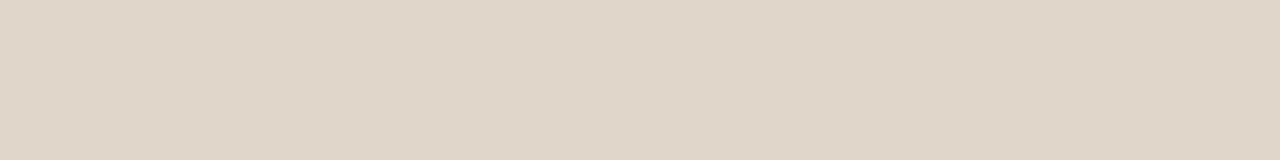
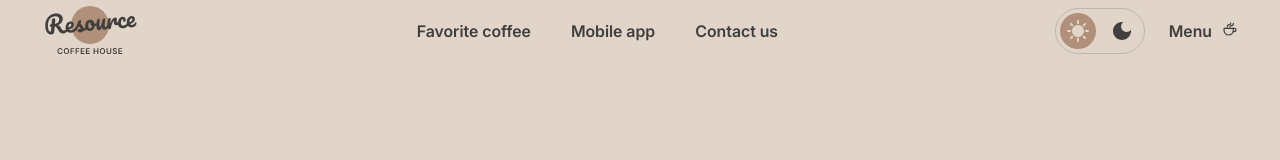
Before and after one commit to SagderovKamalIT/rsschool-landing-page, a website built with Vite: page index.html in a window 1280 px wide. Built offline with nearby package versions, Linux system fonts and the light colour scheme.

Commit message:
feat: add header section to the page

```diff
--- a/index.html
+++ b/index.html
@@ -1,12 +1,71 @@
-<!DOCTYPE html>
+<!doctype html>
 <html lang="en">
+
 <head>
-  <meta charset="UTF-8">
-  <meta name="viewport" content="width=device-width, initial-scale=1.0">
-  <title>Document</title>
-  <link rel="stylesheet" href="./scss/main.scss">
+  <meta charset="UTF-8" />
+  <meta name="viewport" content="width=device-width, initial-scale=1.0" />
+  <title>Coffee House</title>
+  <link rel="stylesheet" href="./scss/main.scss" />
 </head>
+
 <body>
+  <div class="container">
+    <header class="header">
+      <div class="wrap">
+        <div class="header__container">
+          <div class="header__logo-container" >
 
+            <a class="header__logo"
+              href="https://www.figma.com/design/yuc5s9NCc4jENkk5LdFfvX/Coffee-House-2026Q3?node-id=0-1&t=8rul1DTtoDgR8Rzj-1"
+              target="_blank" rel="noopener noreferrer">
+              <img class="header__logo-img" src="./assets/isons/header-section/logo.svg" alt="coffee house" />
+            </a>
+          </div>
+
+          <div class="header__nav-container" >
+
+            <nav class="header__nav">
+              <a src="#" class="header__nav-item"> Favorite coffee </a>
+
+              <a src="#" class="header__nav-item"> Mobile app </a>
+
+              <a src="#" class="header__nav-item"> Contact us </a>
+            </nav>
+          </div>
+
+
+          <div class="header__buttons-container" >
+
+            <button class="header__button">
+
+              <span  class=" header__togle-icon" >
+
+                <img src="./assets/isons/header-section/header-buttons/light-theme.svg"
+                  class="header__togle-light"/>
+              </span>
+
+              <span  class="header__togle-icon" >
+
+                <img src="./assets/isons/header-section/header-buttons/dark-theme.svg"
+                  class="header__togle-dark" />
+              </span>
+
+            </button>
+
+            <a class="header__button-menu" >
+                Menu
+                <img  src="./assets/isons/header-section/header-buttons/menu__coffee-cup.svg" alt="coffee_cup-icon"/>
+
+            </a>
+
+          </div>
+
+
+        </div>
+      </div>
+  </div>
+  </header>
+  </div>
 </body>
+
 </html>
--- /dev/null
+++ b/scss/blocks/header.scss
@@ -0,0 +1,90 @@
+.header {
+  padding: 1.25rem, 0, 0.313rem, 0;
+
+  &__container {
+    display: flex;
+    flex-direction: row;
+    align-items: center;
+    justify-content: flex-start;
+  }
+
+  &__logo-container {
+    display: flex;
+    justify-content: flex-start;
+  }
+
+  &__nav-container {
+      display: flex;
+    justify-content: center;
+    margin: 0 auto;
+  }
+
+  &__logo-img {
+    width: 6.25rem;
+    height: auto;
+  }
+
+  &__nav {
+    display: flex;
+    flex-direction: row;
+    gap: 2.5rem;
+    justify-content: center;
+
+    &-item {
+      font-weight: 600;
+      font-size: 16px;
+      line-height: 150%;
+      color: var(--text-primary);
+    }
+  }
+
+  &__buttons-container {
+    display: flex;
+    flex-direction: row;
+    gap: 1.5rem;
+    justify-content: flex-end;
+  }
+
+  &__button {
+    display: flex;
+    flex-direction: row;
+    gap: 0.5rem;
+    background: none;
+    border: 0.063rem solid var(--border-primary);
+    border-radius: 6.25rem;
+    padding: 0.25rem;
+  }
+
+  &__togle-icon {
+    width: 2.25rem;
+    height: 2.25rem;
+    border-radius: 6.25rem;
+    display: flex;
+    align-items: center;
+    justify-content: center;
+  }
+
+  &__togle-dark {
+    width: 1.125rem;
+    height: 1.125rem;
+  }
+
+  &__button-menu {
+    display: flex;
+    flex-direction: row;
+    gap: 0.5rem;
+    justify-content: center;
+    align-items: center;
+    font-weight: 600;
+    font-size: 1rem;
+    line-height: 150%;
+    color: var(--text-primary);
+
+    img {
+      width: 1.25rem;
+      height: 1.25rem;
+      padding-bottom: 0.25rem;
+
+    }
+  }
+}
--- a/scss/main.scss
+++ b/scss/main.scss
@@ -7,4 +7,4 @@
 @import 'core';
 
 
-// @import 'blocks/header.scss';
+@import 'blocks/header.scss';
```
Also changed, not shown: assets/isons/header-section/header-buttons/coffee-cup.svg (added), assets/isons/header-section/header-buttons/dark-theme.svg (added), assets/isons/header-section/header-buttons/light-theme.svg (added), assets/isons/header-section/header-buttons/menu__coffee-cup.svg (added), assets/isons/header-section/logo.svg (added).
